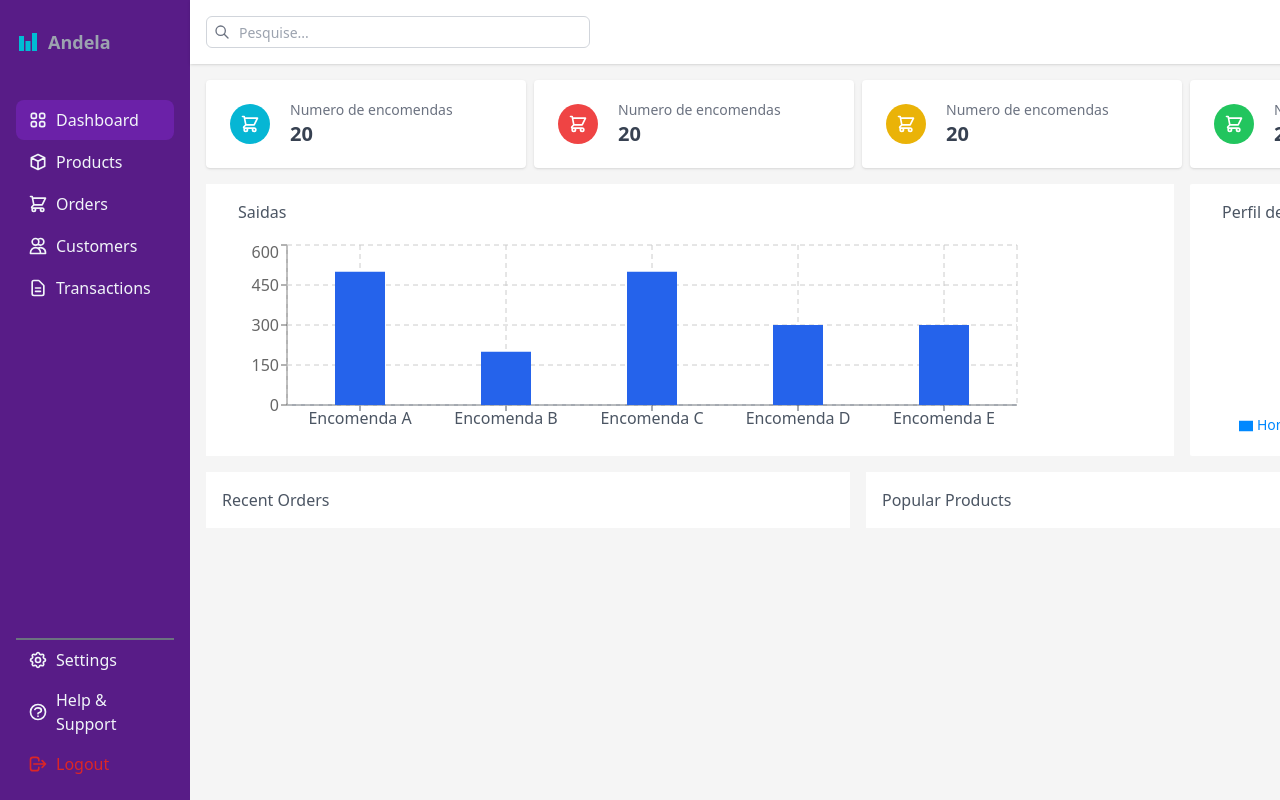
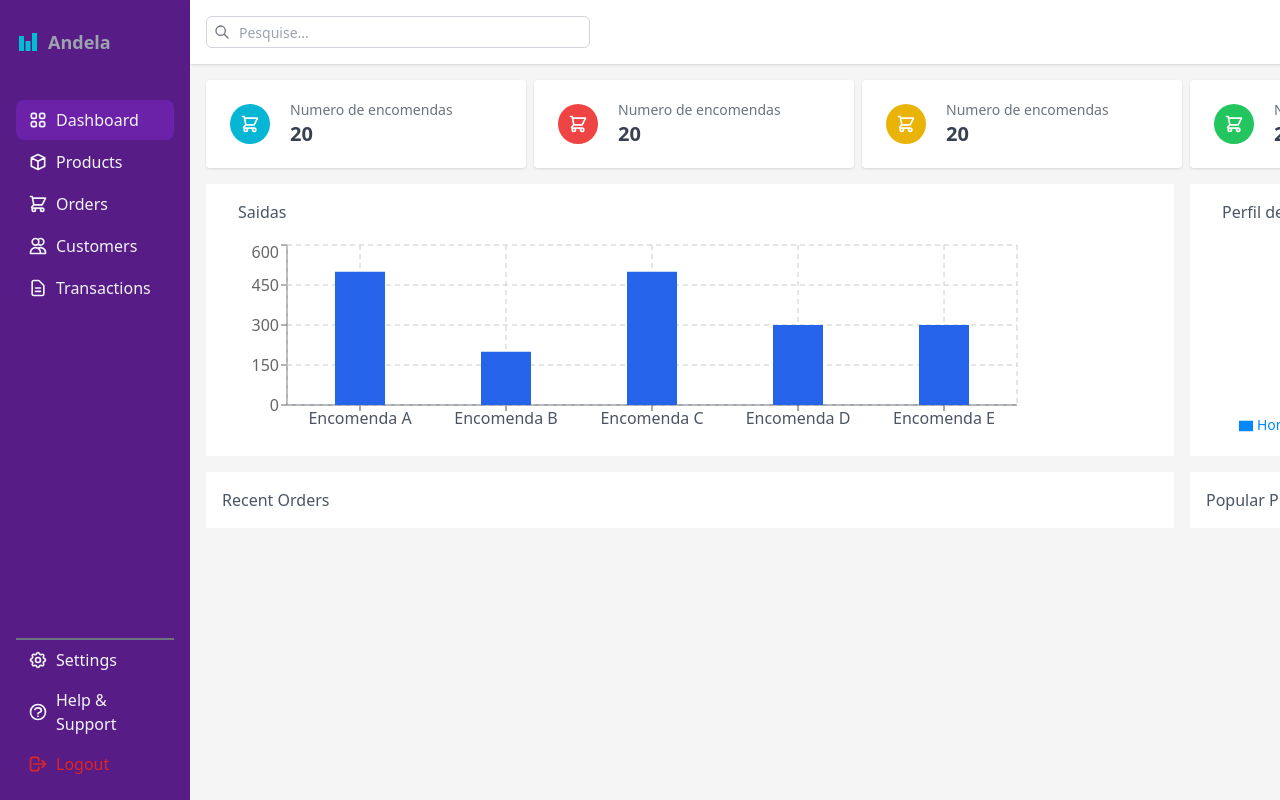
Before and after one commit to MatolaTheCoder/andela-sweet-gift, a React (Create React App) app: page / in a window 1280 px wide. Built offline with nearby package versions, Linux system fonts and the light colour scheme.

Commit message:
resizing the div

```diff
--- a/src/components/DashboardPopularProducts.jsx
+++ b/src/components/DashboardPopularProducts.jsx
@@ -3,7 +3,7 @@ import React from 'react'
 function PopularProducts() {
   return (
     <>
-      <div className="bg-white p-4 w-full h-full flex flex-col flex-1">
+      <div className="bg-white p-4 w-[20rem] h-full flex flex-col">
         <div className="font-md text-gray-600"><p>Popular Products</p></div>
 
       </div>
```
